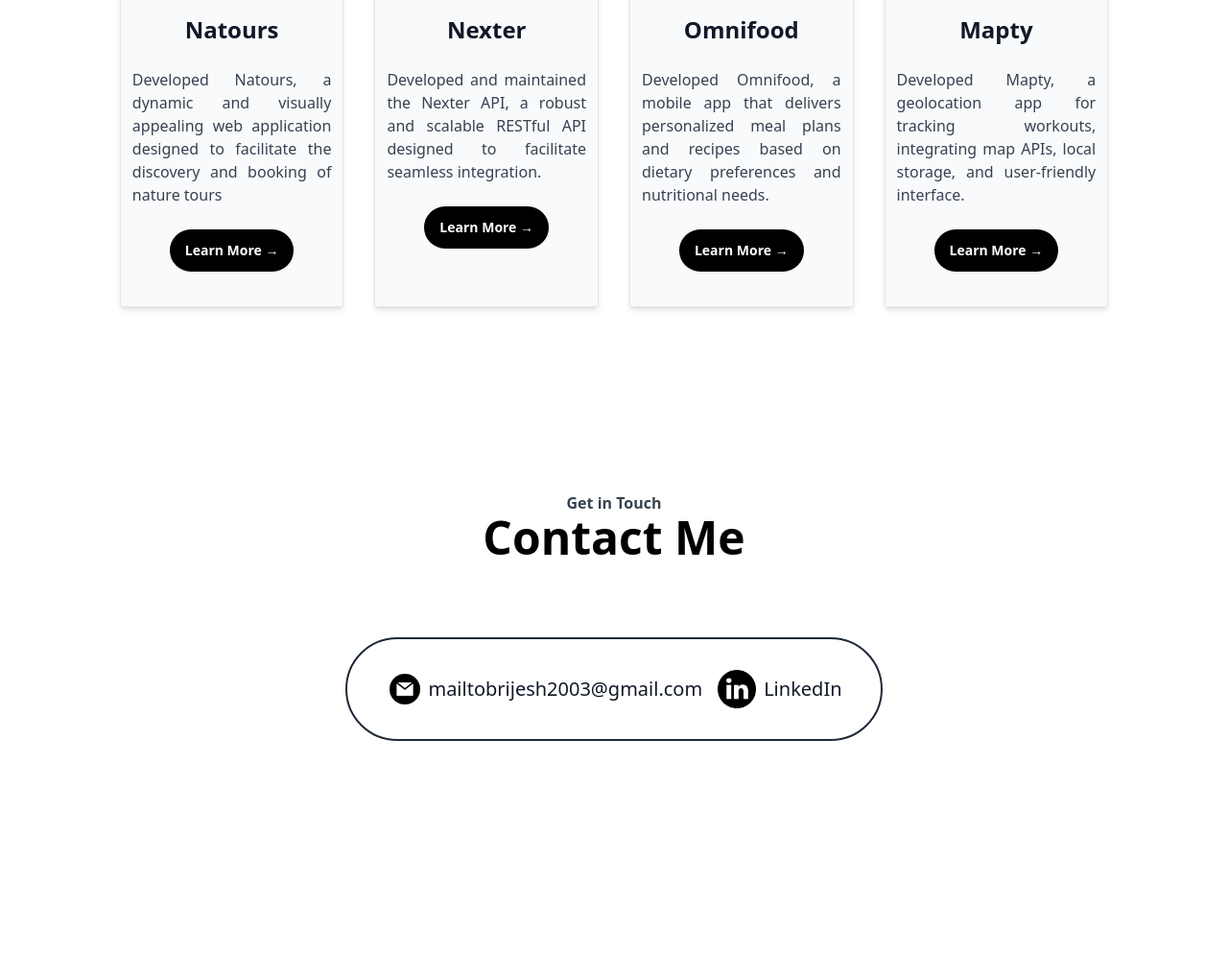
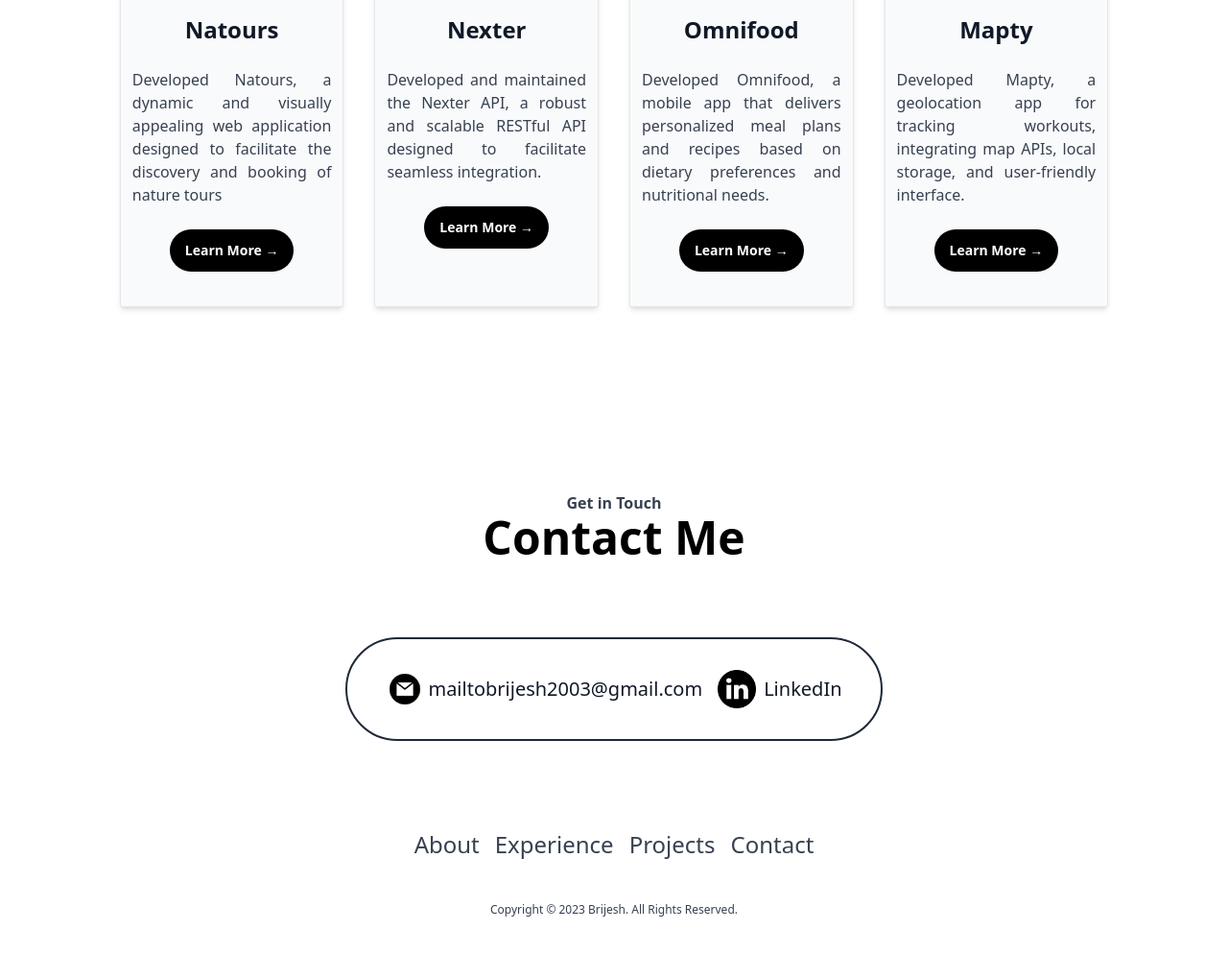
Before and after one commit to BrijeshSajeev/alpinejs-project, a website: page portfolio/index.html in a window 1280 px wide. Shown: the part 2644-3638 px from the top of the page at 96% size. Before the commit the page ends 3512 px from the top, so only its background shows below. Drawn offline with nearby package versions, Linux system fonts and the light colour scheme.

Commit message:
feat: Add Footer section

```diff
--- a/portfolio/index.html
+++ b/portfolio/index.html
@@ -212,15 +212,17 @@
                 <div class="contacts-info flex justify-center items-center flex-wrap gap-4 px-4 py-4">
                     <div class="contact flex items-center justify-center gap-1">
                         <img src="./assets/email.png" alt="email" class="w-10 h-10">
-                        <a href="mailto:mailtobrijesh2003@gmail.com" target="_blank" >
-                            <span class="text-xl font-medium text-gray-900 hover:text-gray-600 hover:underline transition-transform duration-300 ease-in-out ">mailtobrijesh2003@gmail.com</span>
+                        <a href="mailto:mailtobrijesh2003@gmail.com" target="_blank">
+                            <span
+                                class="text-xl font-medium text-gray-900 hover:text-gray-600 hover:underline transition-transform duration-300 ease-in-out ">mailtobrijesh2003@gmail.com</span>
                         </a>
                     </div>
 
                     <div class="contact flex items-center justify-center gap-2">
                         <img src="./assets/linkedin.png" alt="linkedin" class="w-10 h-10">
                         <a href="http://linkedin.com/in/brijesh-s-a-053aaa238" target="_blank">
-                            <span class="text-xl font-medium text-gray-900  hover:text-gray-600 hover:underline transition-transform duration-300 ease-in-out ">
+                            <span
+                                class="text-xl font-medium text-gray-900  hover:text-gray-600 hover:underline transition-transform duration-300 ease-in-out ">
                                 LinkedIn
                             </span>
                         </a>
@@ -231,6 +233,16 @@
 
     </section>
 
+    <footer x-data="navigation" class="text-center mb-14">
+        <nav class="flex justify-center items-center flex-wrap gap-4 mb-12">
+            <template x-for="link in links">
+                <a :href="`#${link.toLowerCase()}`"
+                    class="text-2xl font-normal leading-6 text-gray-700 hover:text-gray-950" x-text="link"></a>
+            </template>
+        </nav>
+        <p class="text-gray-700 font-medium text-xs">Copyright © 2023 Brijesh. All Rights Reserved.</p>
+    </footer>
+
     <script src="./script.js"> </script>
 
 </body>
```
